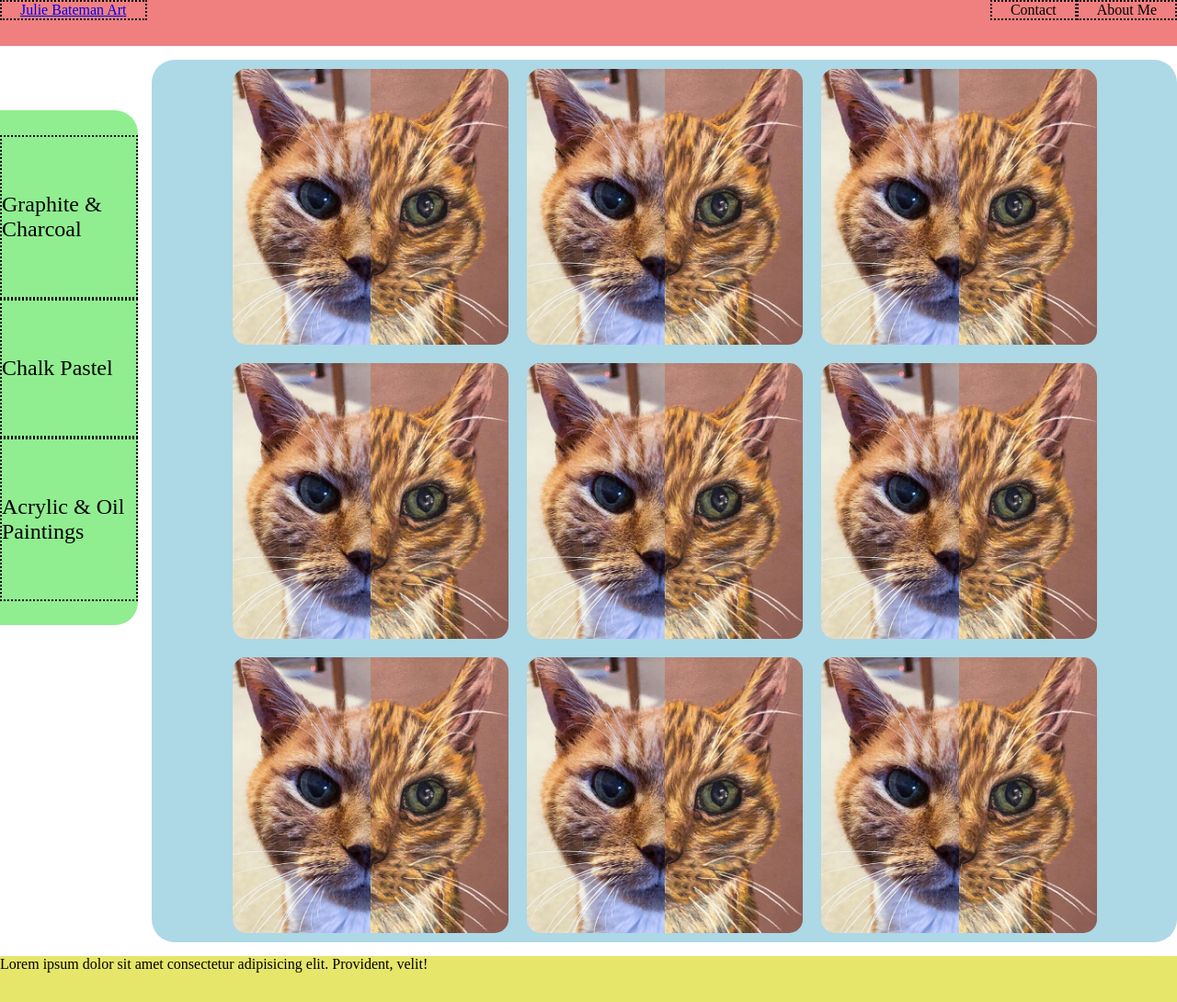
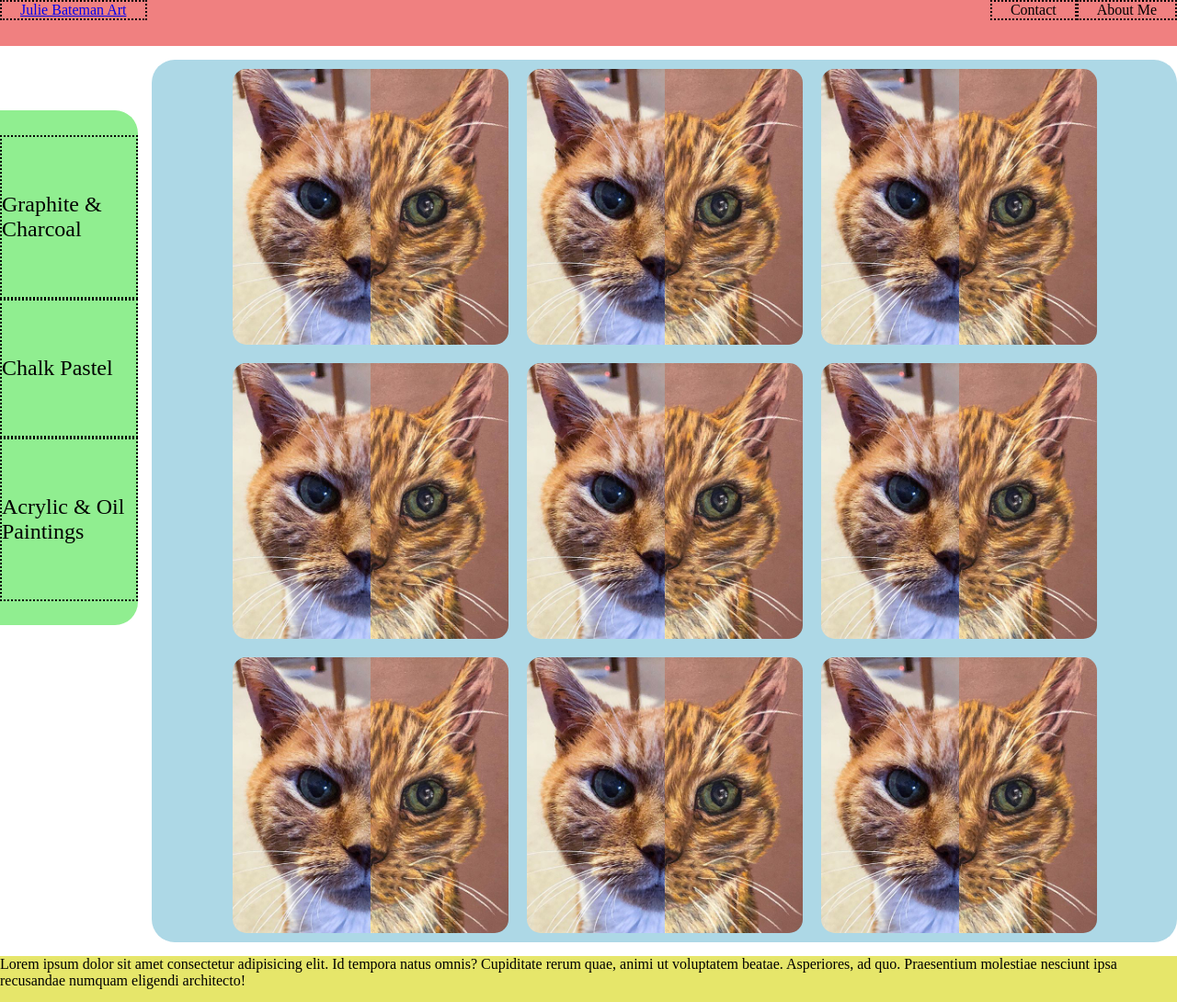
Before and after one commit to JPDem/Julie-bateman-VS, a plain HTML site: page index.html in a window 1280 px wide. Shown: the whole page at 92% size. Drawn offline with Linux system fonts and the light colour scheme.

```diff
--- a/index.html
+++ b/index.html
@@ -41,8 +41,10 @@
 
       <footer>
         <div class="end">
-          Lorem ipsum dolor sit amet consectetur adipisicing elit. Provident,
-          velit!
+          Lorem ipsum dolor sit amet consectetur adipisicing elit. Id tempora
+          natus omnis? Cupiditate rerum quae, animi ut voluptatem beatae.
+          Asperiores, ad quo. Praesentium molestiae nesciunt ipsa recusandae
+          numquam eligendi architecto!
         </div>
       </footer>
     </section>
```
